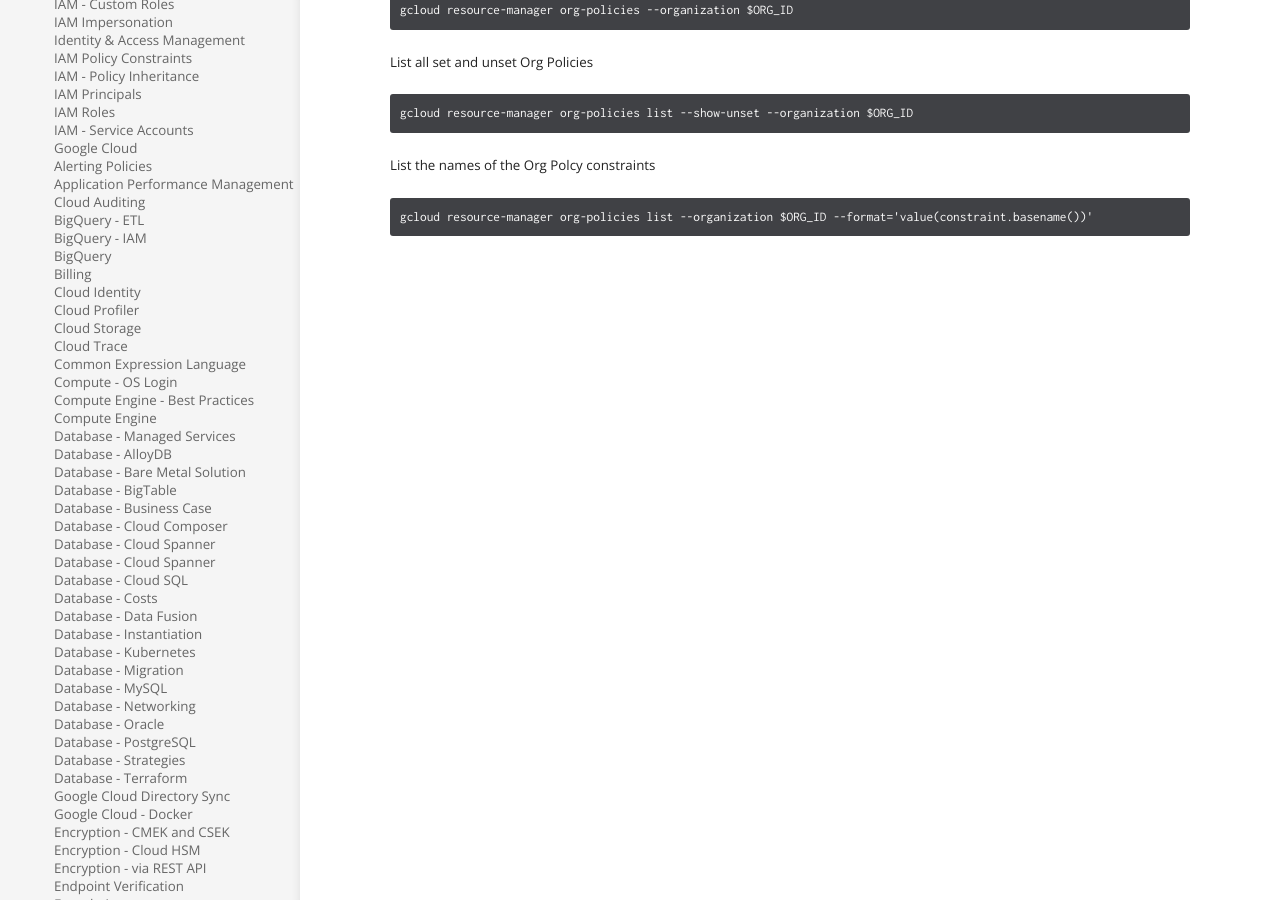
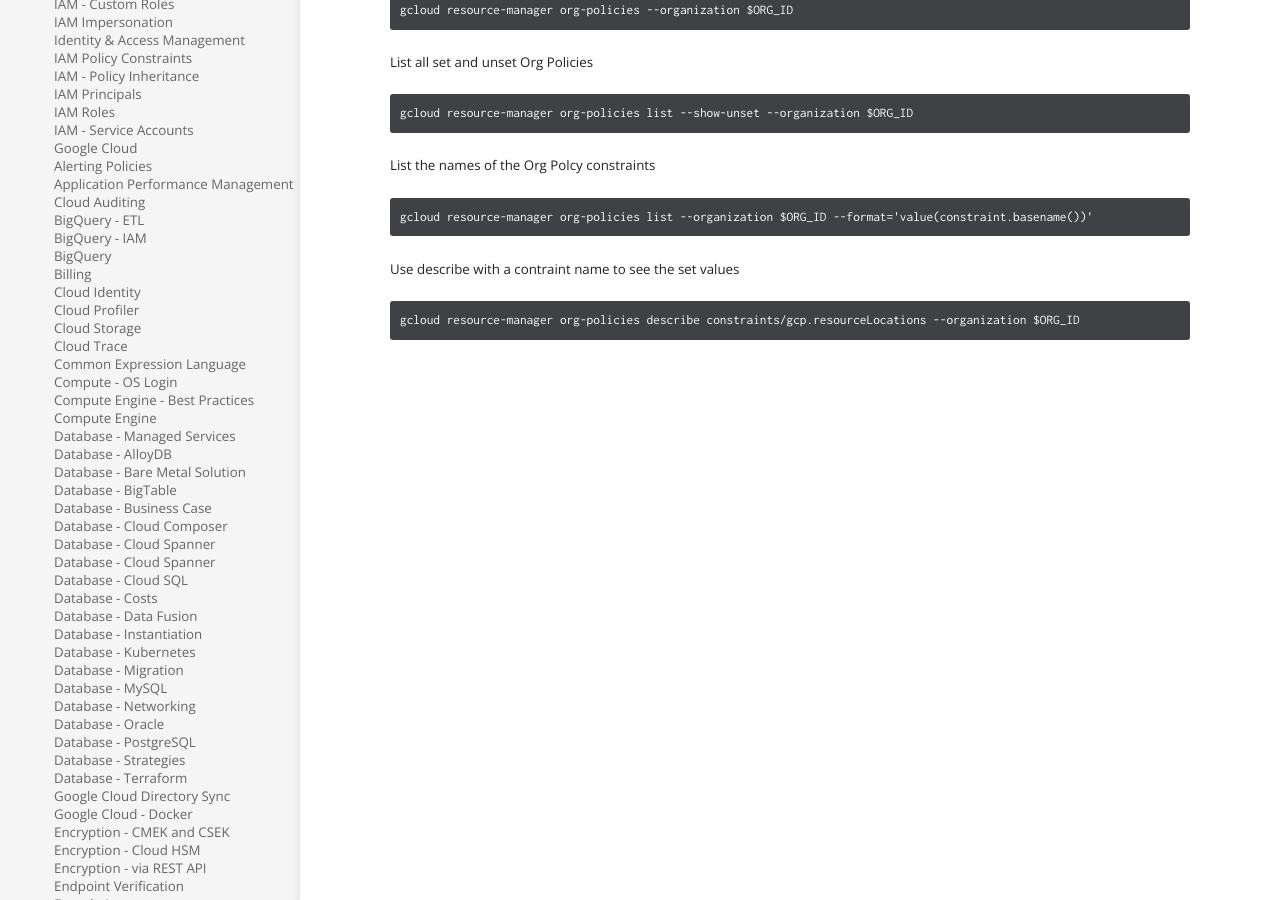
Before and after one commit to TABurrows/taburrows.github.io, a Jekyll site: the page built from _docs/google-cloud/organization-policies.md, in a window 1280 px wide and 900 px high, scrolled down 815 px. Built offline with Jekyll 4.4.1, drawn with Linux system fonts in a browser that asks for light colours.

Commit message:
Updated org policies md

````diff
--- a/_docs/google-cloud/organization-policies.md
+++ b/_docs/google-cloud/organization-policies.md
@@ -46,3 +46,8 @@ List the names of the Org Polcy constraints
 ```
 gcloud resource-manager org-policies list --organization $ORG_ID --format='value(constraint.basename())'
 ```
+
+Use describe with a contraint name to see the set values
+```
+gcloud resource-manager org-policies describe constraints/gcp.resourceLocations --organization $ORG_ID
+```
````
